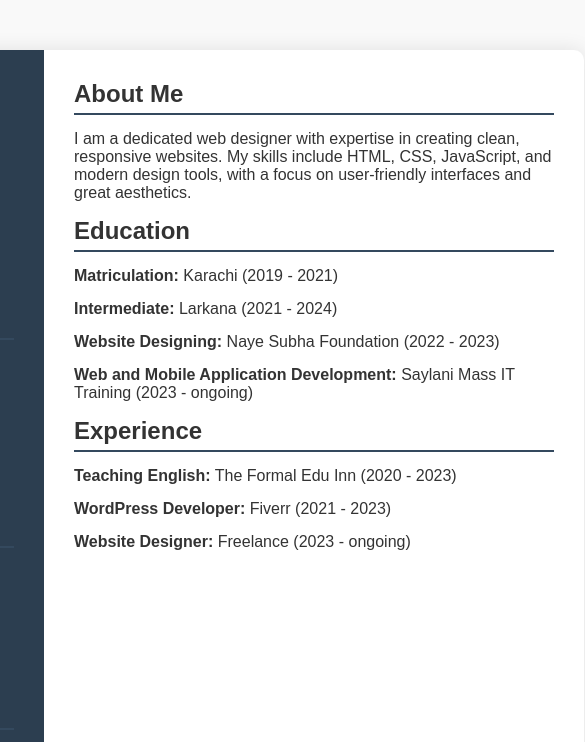
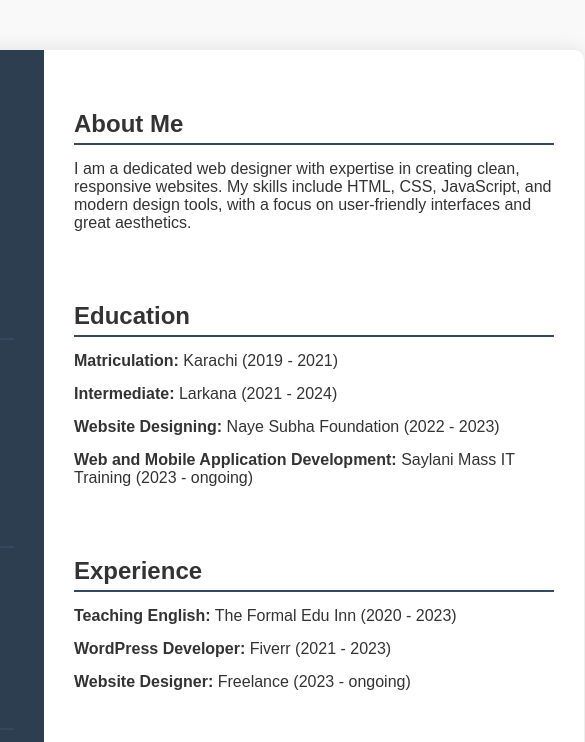
Before and after one commit to hasnainalix1/resume, a plain HTML site: page index.html in a window 1280 px wide. Shown: the top 742 px of the page, 506-1091 px from the left. Drawn offline with Linux system fonts and the light colour scheme.

Commit message:
Update style.css

```diff
--- a/style.css
+++ b/style.css
@@ -35,6 +35,17 @@ body {
 .profile-info {
     text-align: center;
     margin-bottom: 30px;
+}
+.experience {
+    margin-top: 70px;
+}
+
+.education {
+    margin-top: 70px;
+}
+.about {
+    margin-top: 30px;
+    margin-bottom: 70px;
 }
 
 .profile-info img {
```
